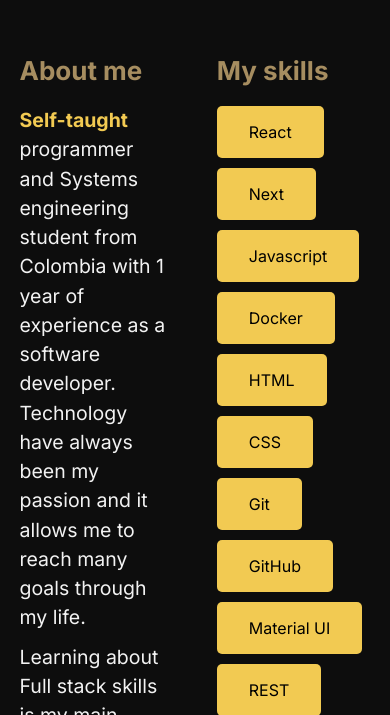
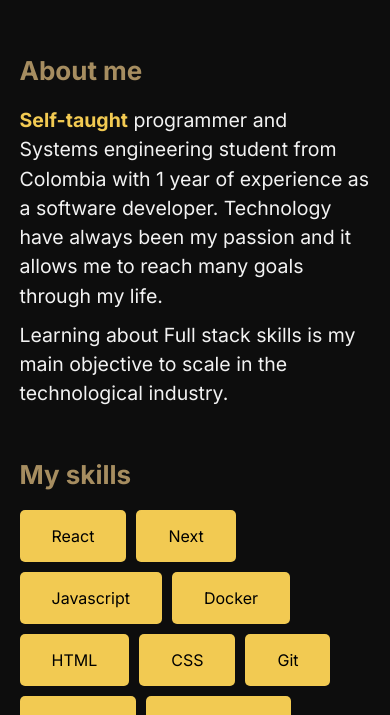
Before and after one commit to ClouddCoder/portfolio-v2, a Next.js app: page / in a window 390 px wide. Shown: the part 849-1564 px from the top of the page. Built offline with nearby package versions, Linux system fonts and the light colour scheme.

Commit message:
Fix About component css style

```diff
--- a/src/components/about/About.module.css
+++ b/src/components/about/About.module.css
@@ -35,7 +35,7 @@
 }
 
 @media only screen and (max-width: 768px) {
-  #about {
+  .about {
     display: flex;
     flex-direction: column;
     column-gap: 50px;
```
